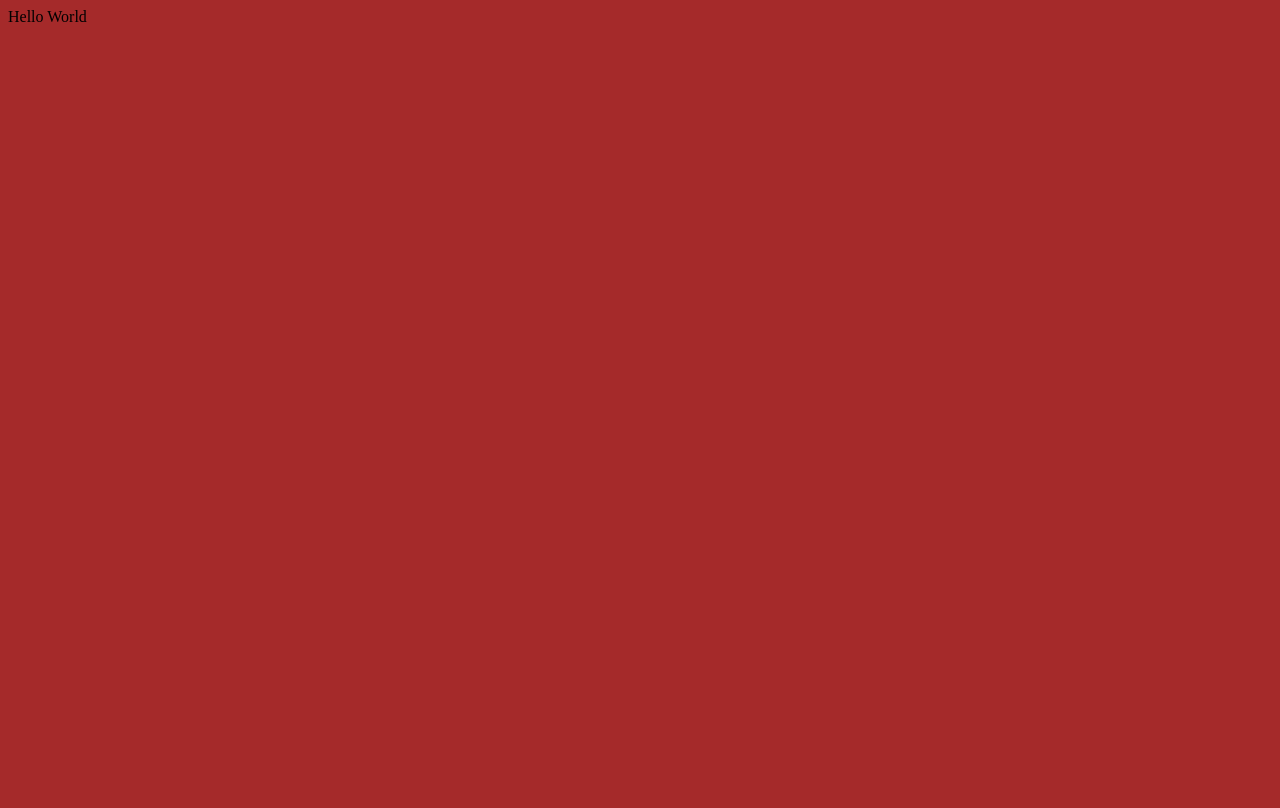
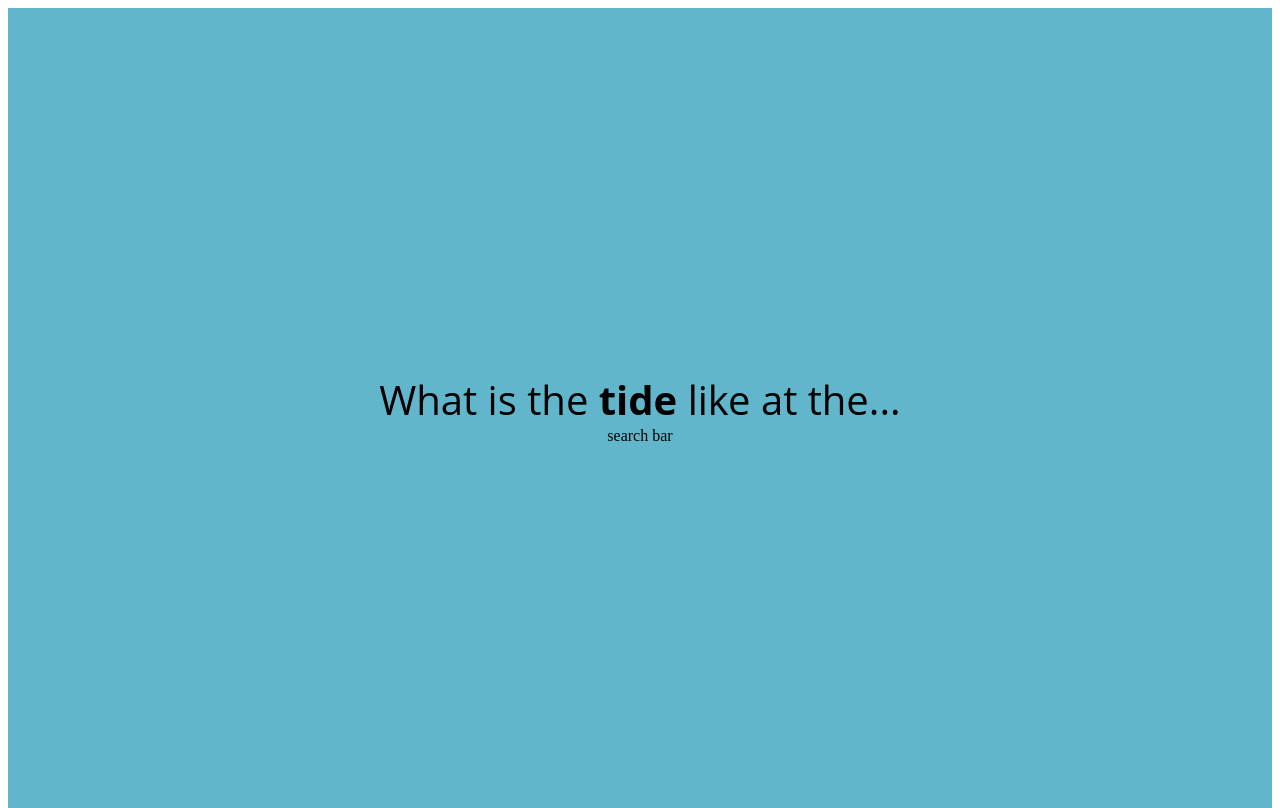
Before and after one commit to PeterGoedeke/tidely, a React (Create React App) app in the folder front-end/: page / in a window 1280 px wide. Built offline with nearby package versions, Linux system fonts and the light colour scheme.

Commit message:
location search

```diff
--- /dev/null
+++ b/front-end/src/App.css
@@ -0,0 +1,12 @@
+html,
+body,
+#root,
+.App {
+  height: 100%;
+  overflow: hidden;
+}
+
+
+html{
+    margin: 0 !important;
+}
--- a/front-end/src/App.js
+++ b/front-end/src/App.js
@@ -1,5 +1,6 @@
 import React, { Component } from "react";
 
+import './App.css';
 
 import { Route, Switch, withRouter, Redirect } from "react-router-dom";
 
--- a/front-end/src/containers/LocationSearch.js
+++ b/front-end/src/containers/LocationSearch.js
@@ -17,7 +17,14 @@ class LocationSearch extends Component {
   };
 
   render() {
-    return <div>Hello World</div>;
+    return (
+      <div className={classes.LocationSearch}>
+        <div className={classes.SearchContainer}>
+          <div className={classes.SearchPrompt}>What is the <strong>tide</strong> like at the...</div>
+          <div className={classes.SearchBar}>search bar</div>
+        </div>
+      </div>
+    );
   }
 }
 export default LocationSearch;
--- a/front-end/src/containers/LocationSearch.module.css
+++ b/front-end/src/containers/LocationSearch.module.css
@@ -1,3 +1,27 @@
-*{
-    background-color: brown;
+.LocationSearch{
+    height: 100%;
+    width: 100%;
+    display: flex;
+    flex-direction: column;
+    background-color: #62B6CB;
+    align-items: center;
+    justify-content: center;
+    align-content: center;
+    margin: 0;
+    padding: 0;
 }
+
+.SearchContainer{
+    position: relative;
+    display: flex;
+    flex-direction: column;
+    justify-content: center;
+    align-items: center;
+}
+
+.SearchPrompt{
+    text-align: center;
+    font-size: 40px;
+    font-family: "Open Sans", sans-serif;
+
+}
```
